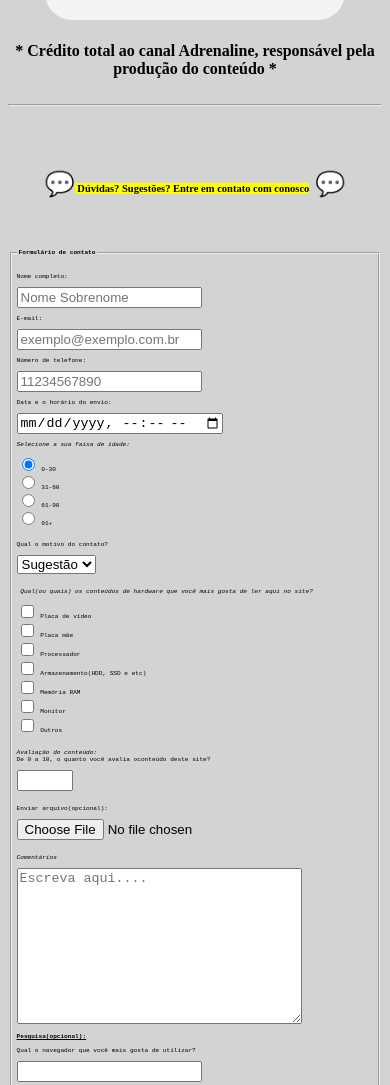
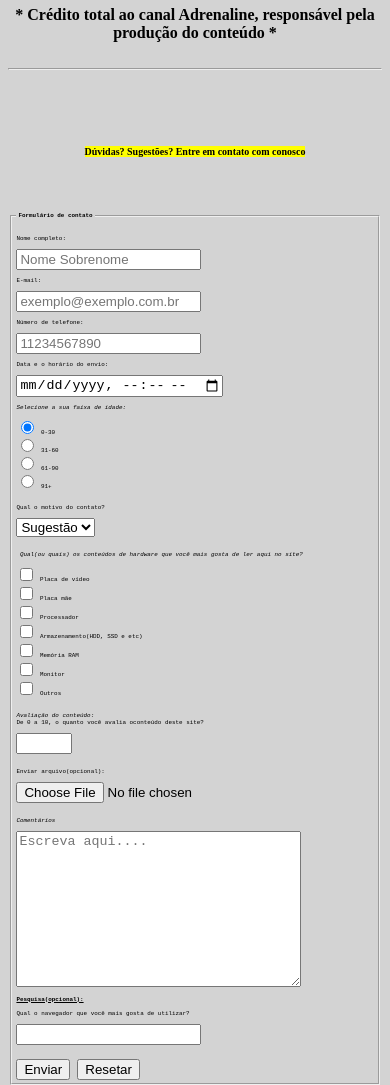
Before and after one commit to GabrielRodriguesB/hardware_de_ponta_a_ponta, a plain HTML site: page index.html in a window 390 px wide. Shown: the part 4483-5568 px from the top of the page. Drawn offline with Linux system fonts and the light colour scheme.

Commit message:
Update html

```diff
--- a/index.html
+++ b/index.html
@@ -39,11 +39,12 @@
                 }
 
                 footer center h2 mark {
-                   font-size: 10.5px;
+                   font-size: 10px;
                 }
 
                 pre {
-                    font-size: 6.1px;
+
+                    font-size: 5.9px;
                 }
             }
 
@@ -64,9 +65,7 @@
                 <marquee width="310" behavior="alternate" scrolldelay="200"><h6>O Bit que não pode faltar em sua máquina &#128187;</h6></marquee>
             </center>
 
-            <br/>
             <hr/>
-            <br/>
             <br/>
 
             <section>
@@ -270,7 +269,7 @@
 
 
         <footer>
-        <center><h2>&#128172;<mark> Dúvidas? Sugestões? Entre em contato com conosco</mark> &#128172;</h2></center>
+        <center><h2><mark>Dúvidas? Sugestões? Entre em contato com conosco</mark></h2></center>
         <br/>
 
 <pre>
@@ -359,7 +358,6 @@ De 0 a 10, <wbr/>o quanto você<wbr/> avalia o<wbr/>conteúdo <wbr/>deste <wbr/>
 </pre>
         <center><em><strong id="sobre" title="Site apenas para fins didáticos, onde todo o conteúdo de terceiros estão com os seus devidos créditos">Hardware de Ponta a Ponta &copy;. Site apenas para fins didáticos</strong></em></center>
         <br/>
-        <br/>
         <center><address>Desenvolvido por: Gabriel Rodrigues Bueno</address></center>
         <br/>
         <hr/>
```
